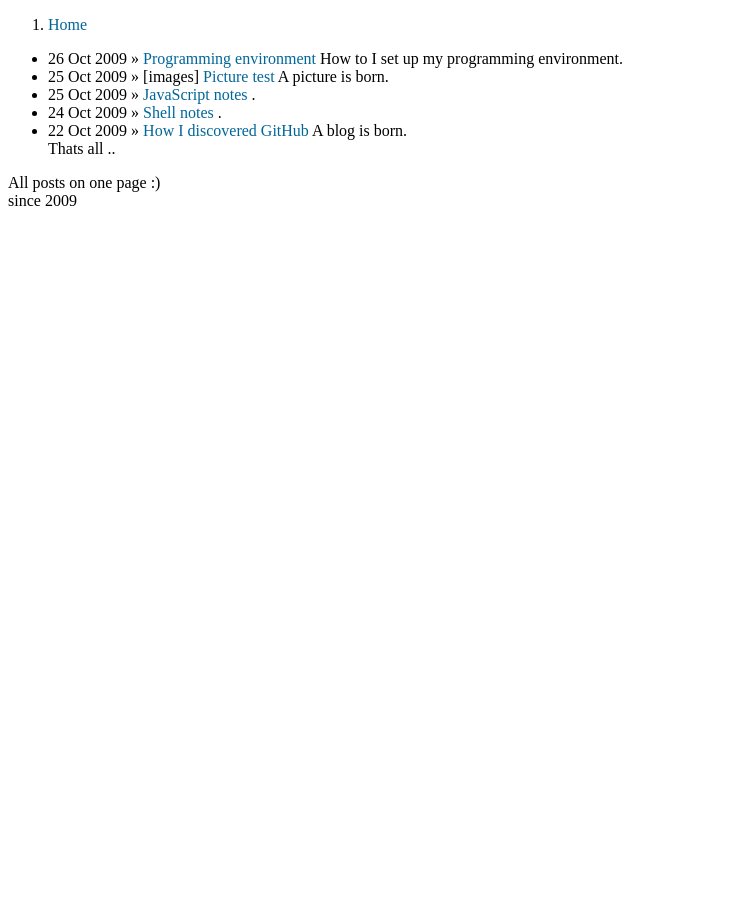
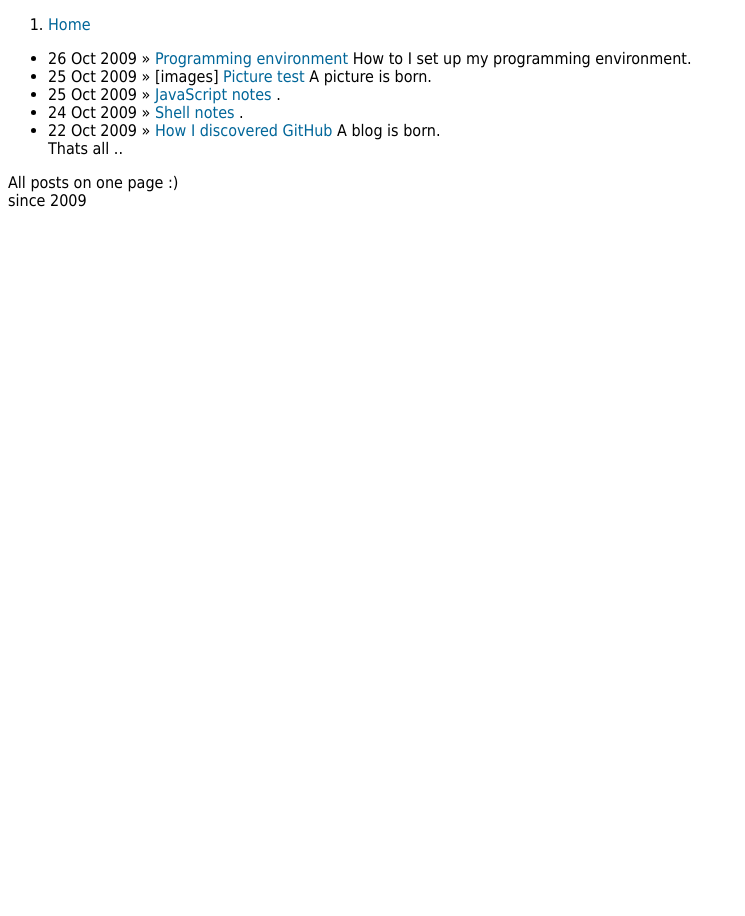
Before and after one commit to lauriro/lauriro.github.io, a Jekyll site: the page built from index.html, in a window 1280 px wide. Shown: the whole page, without its empty margins (0-745 px from the left). Built offline with Jekyll 4.4.1, drawn with Linux system fonts in a browser that asks for light colours; the list of posts is cut into pages by our own code.

Commit message:
default.css

```diff
--- a/css/default.css
+++ b/css/default.css
@@ -1,5 +1,11 @@
 html{height:100%;margin-bottom:1px;}
-body{height:100%;}
+body{font-size:16px;}
+html>body{font-size:100%;}
+body{
+	height:100%;
+    line-height:1.125em;
+	font-family: tahoma, verdana, "lucida grande", "lucida sans unicode", sans-serif;
+}
 
 div,dl,dt,dd,h1,h2,h3,h4,h5,h6,pre,textarea,p,th,td,center{
 	margin:0;padding:0;
```
